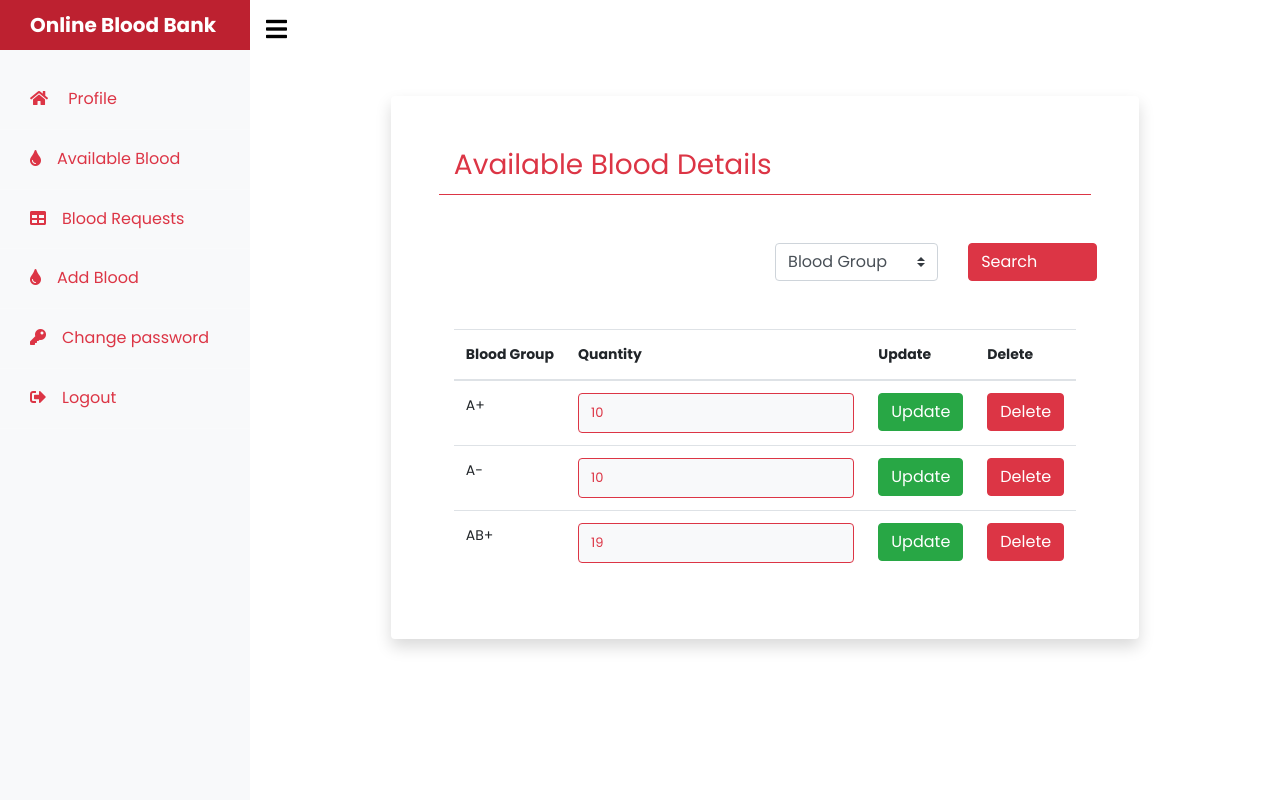
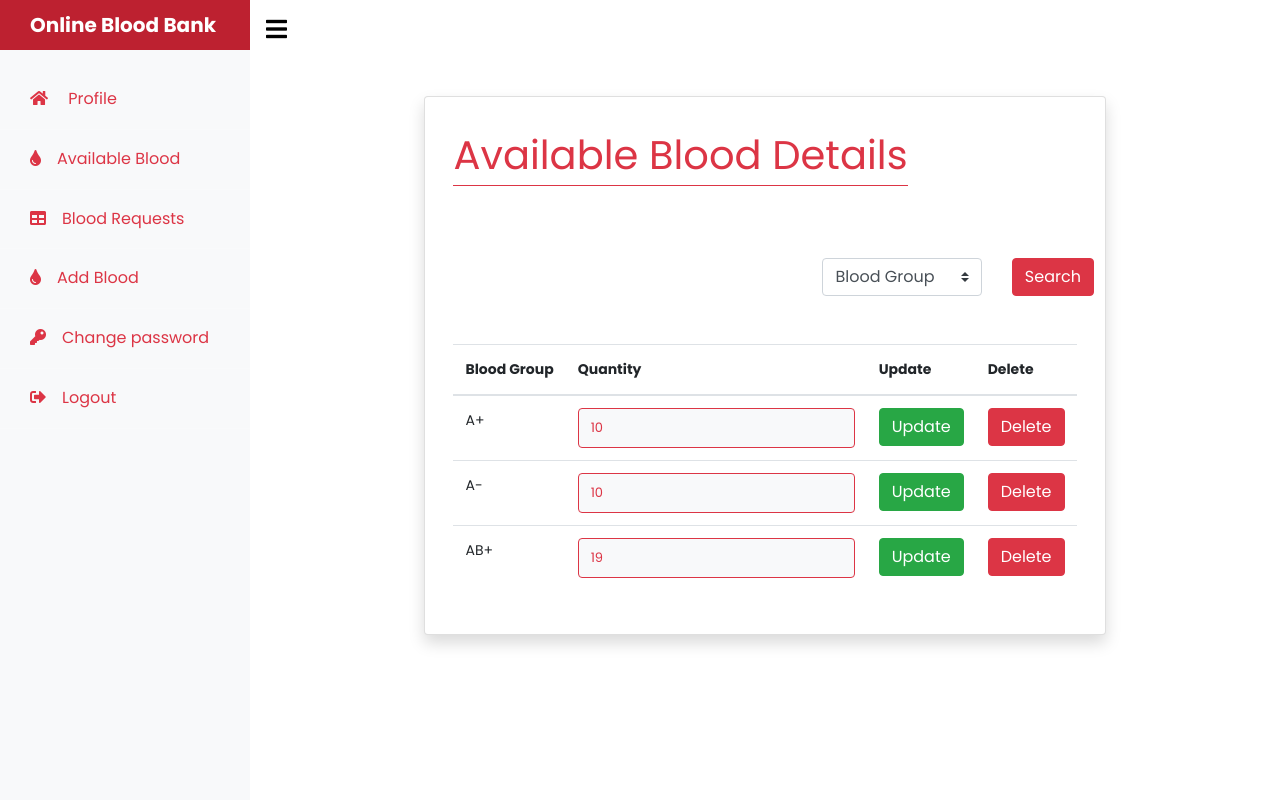
Before and after one commit to jayachandragoteti/Blood-Bank, a PHP site: page /Hospital/availableBlood.php in a window 1280 px wide. Run offline with PHP 8.4, Linux system fonts and the light colour scheme; the visitor is signed in with stand-in values (Sample User, id 1); data comes from the database, SQL or seed files in the repository.

Commit message:
updated availableblood.php

```diff
--- a/Hospital/availableBlood.php
+++ b/Hospital/availableBlood.php
@@ -27,6 +27,7 @@ if (isset($_POST['deleteInfo']) && $_POST['updateQuantitySno'] != "" && isset($_
     }
 }
 ?>
+
 <!doctype html>
 <html lang="en">
 
@@ -42,30 +43,27 @@ if (isset($_POST['deleteInfo']) && $_POST['updateQuantitySno'] != "" && isset($_
 	<!-- Font awesome -->
 	<link rel="stylesheet" href="https://cdnjs.cloudflare.com/ajax/libs/font-awesome/5.15.3/css/all.min.css" />
 	<link href="https://fonts.googleapis.com/css?family=Poppins:300,400,500,600,700,800,900" rel="stylesheet">
-	<link rel="stylesheet" href="./../assets/css/style.css"> </head>
-
+	<link rel="stylesheet" href="./../assets/css/style.css">
+ </head>
  <body>
  <div class="wrapper d-flex align-items-stretch ">
 		<!-- Header -->
 		<?PHP include './includes/header.php';?>
 		<!-- End Header -->
-		<div id="content" class="p-4 p-md-5 pt-5">
-			<div class="container ">
-				<div class="row justify-content-md-center">
-					<div class="col-md-10">
-						<div class="container overflow-hidden mt-5 p-5 bg-white rounded text-white shadow rounded bg-body">
-							<div class="container border-bottom border-danger mb-5">
-								<div class="head  mt-0 pl-0">
-									<h3 class="text-danger fw-bold large">Available Blood Details</h3>
+        <div id="content">
+            <div class="container mt-5 justify-content-md-center ">
+                <div class="row justify-content-md-center mt-5 mx-auto ">
+                    <div class="card mt-5 p-2  mb-5 shadow shadow-regular">
+                        <div class="card-body justify-content-md-center ">
+                            <div class="row mx-auto ">
+                               <h1 class="text-danger mb-5  border-bottom border-danger ">Available Blood Details</h1>
                             </div>
-							</div>
-							<div class="row justify-content-md-center mb-5">
-								<div class="col col-lg-12">
-									<div class="container">
+                            <div class="row mt-4 ">
+                              <div class="col-lg-12">
                               <form method="post" action="<?php echo $_SERVER['PHP_SELF']; ?>">
 											<div class="row float-right ">
-												<div class="col-sm-7">
-													<select name="bloodGroup" class=" custom-select" aria-label="Default select example">
+												<div class="col-sm-7 col-md-8">
+													<select name="bloodGroup" class=" custom-select mb-3" aria-label="Default select example">
 														<option selected value="">Blood Group</option>
 														<option value="A+">A+</option>
 														<option value="A-">A-</option>
@@ -77,14 +75,16 @@ if (isset($_POST['deleteInfo']) && $_POST['updateQuantitySno'] != "" && isset($_
 														<option value="AB-">AB-</option>
 													</select>
 												</div>
-												<div class="col-sm-2">
-													<input name="SearchBlood" type="submit" class="btn btn-danger" value="Search           " /> </div>
+												<div class="col-sm-5 col-md-4">
+													<input name="SearchBlood" type="submit" class="btn btn-danger mb-5" value="Search" />
+                                                </div>
 											</div>
 								</form>
                               </div>
                             </div>
-							</div>
-							<div class="col col-lg-12">
+
+                            <div class="container">
+                                <div class="row">
                                     <!-- table -->
                                 <!-- Response Messages -->
                                 <?php if($error!=""){?><div class="text-danger"><strong><i class="far fa-times-circle text-danger">&nbsp</i> <?php echo htmlentities($error); ?> </strong></div><?php }else if($msg !=""){?><div class="text-success"><strong><i class="far fa-check-circle text-success">&nbsp</i><?php echo htmlentities($msg); ?> </strong></div><?php }?>
@@ -142,10 +142,9 @@ if (isset($_POST['deleteInfo']) && $_POST['updateQuantitySno'] != "" && isset($_
         </div>
 
 
-			<script src="./../assets/js/jquery.min.js"></script>
-			<script src="./../assets/js/popper.js"></script>
-			<script src="./../assets/js/bootstrap.min.js"></script>
-			<script src="./../assets/js/main.js"></script>
+
+
+
+
+</div>
 </body>
-
-</html>
```
Lines whose indentation alone changed are shown as unchanged.
